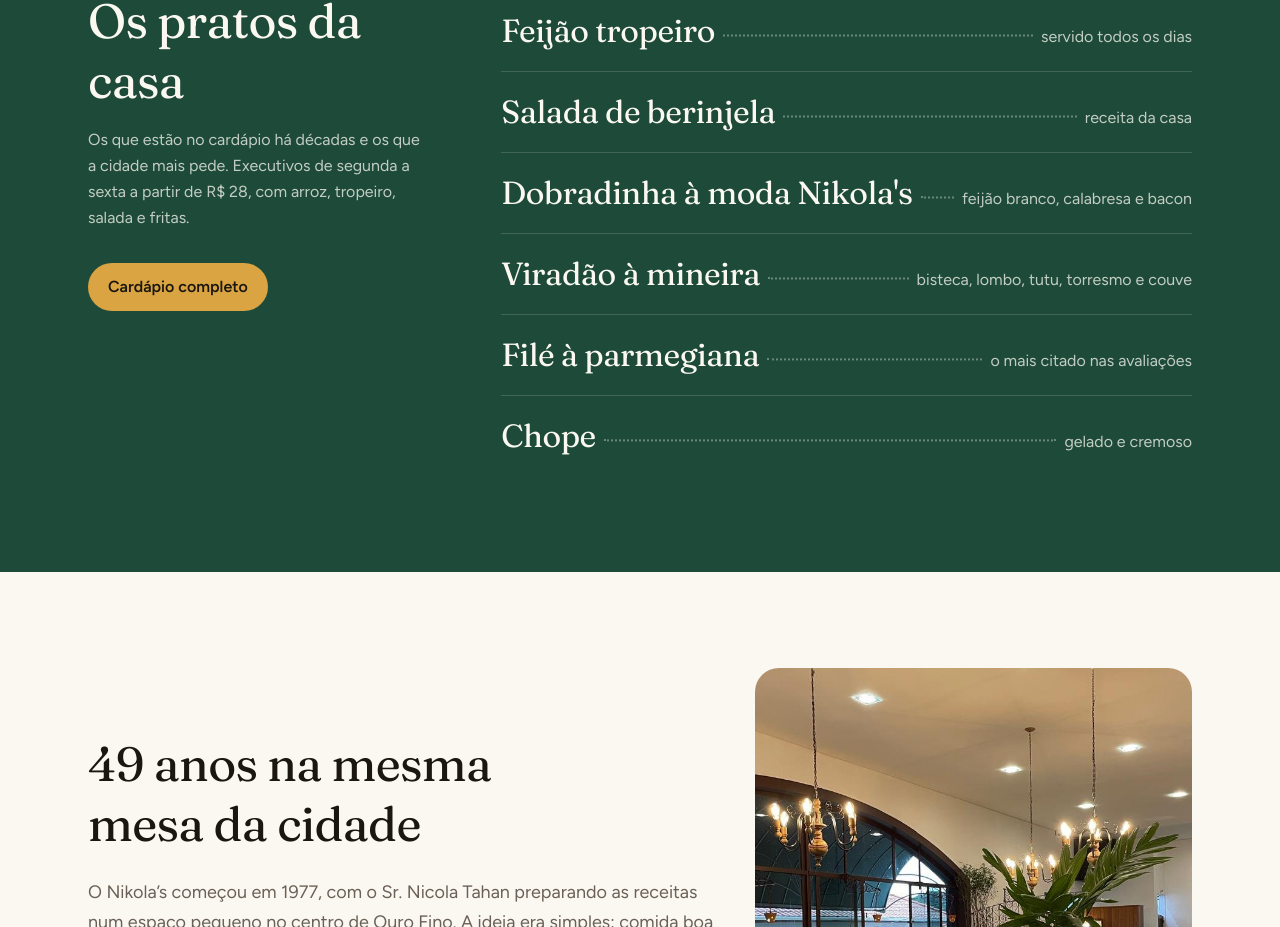
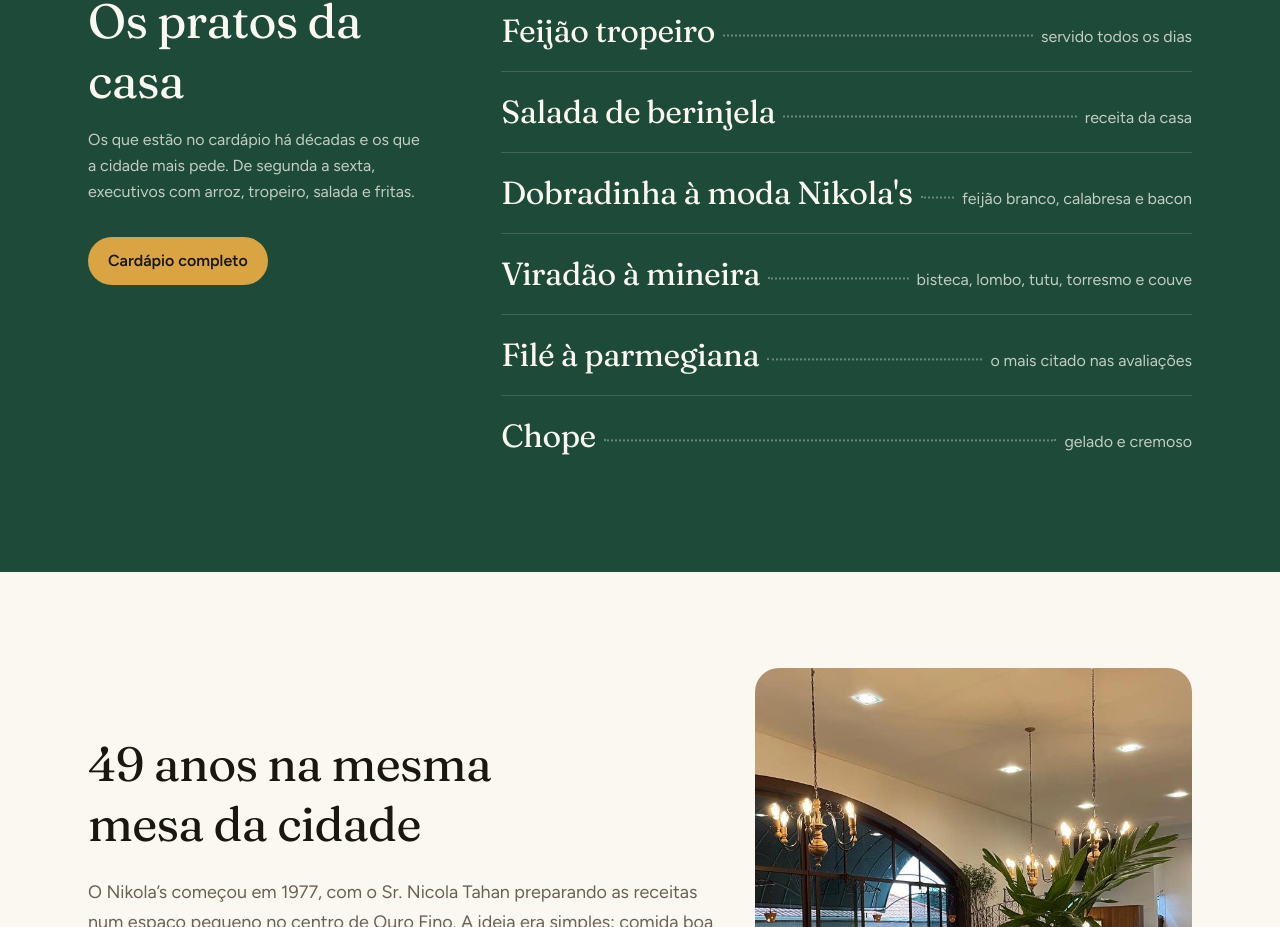
Before and after one commit to brunoolara/nikolas-site, a Next.js app: page / in a window 1280 px wide. Shown: the part 860-1787 px from the top of the page. Built offline with nearby package versions, Linux system fonts and the light colour scheme.

Commit message:
Tira o valor do texto dos destaques
A casa não anuncia preço na comunicação; valor só no cardápio.

Co-Authored-By: Claude Opus 5 <noreply@anthropic.com>

```diff
--- a/src/components/Destaques.tsx
+++ b/src/components/Destaques.tsx
@@ -20,8 +20,8 @@ export default function Destaques() {
             Os pratos da casa
           </h2>
           <p className="mt-4 text-papel/75 max-w-[38ch] leading-relaxed">
-            Os que estão no cardápio há décadas e os que a cidade mais pede. Executivos de segunda a
-            sexta a partir de R$ 28, com arroz, tropeiro, salada e fritas.
+            Os que estão no cardápio há décadas e os que a cidade mais pede. De segunda a sexta,
+            executivos com arroz, tropeiro, salada e fritas.
           </p>
           <Link
             href="/cardapio"
```
